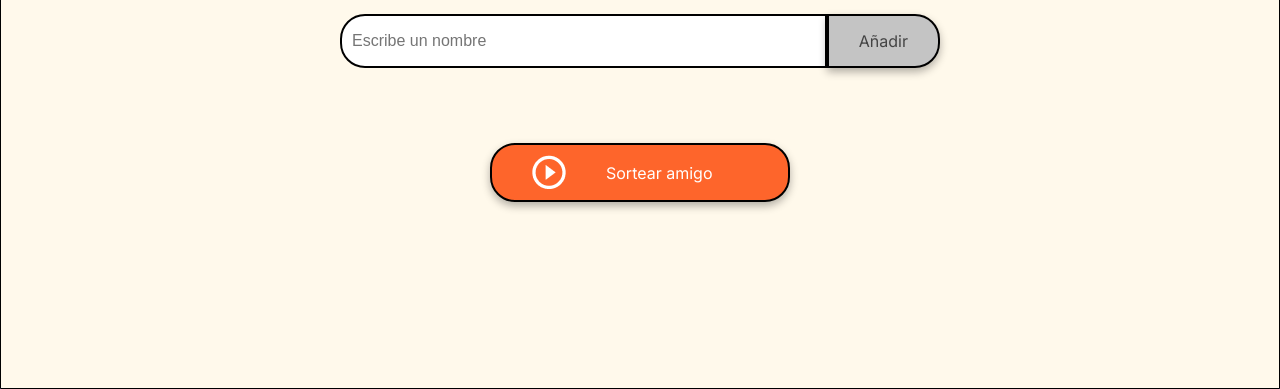
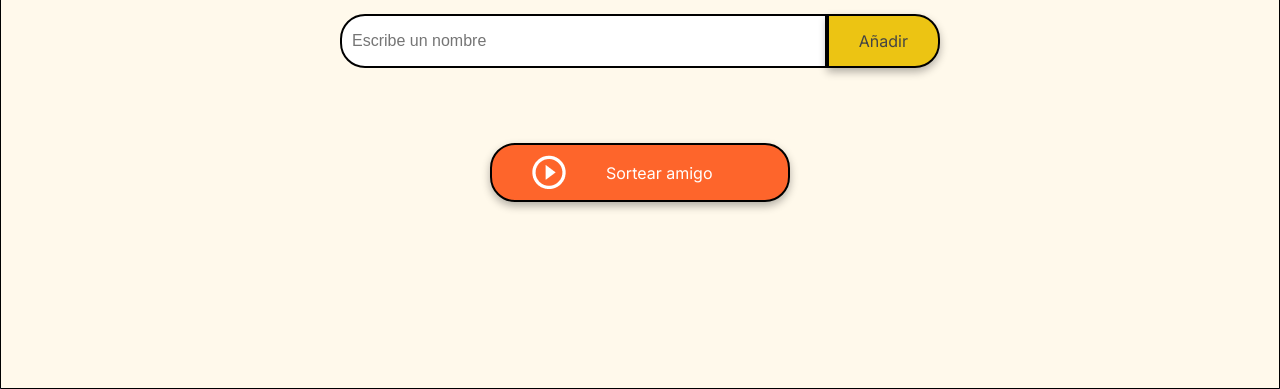
Before and after one commit to ravila64/Alura2025-challenge-amigo-secreto, a plain HTML site: page index.html in a window 1280 px wide. Shown: the part 411-800 px from the top of the page. Drawn offline with Linux system fonts and the light colour scheme.

Commit message:
cambio color boton añadir

```diff
--- a/style.css
+++ b/style.css
@@ -1,7 +1,7 @@
 :root {
     --color-primary: #4B69FD;
     --color-secondary: #FFF9EB;
-    --color-tertiary: #C4C4C4;
+    --color-tertiary: #ecc413;
     --color-button: #fe652b;
     --color-button-hover: #e55720;
     --color-text: #444444;
@@ -122,7 +122,7 @@ button {
 }
 
 .button-add:hover {
-    background-color: #a1a1a1;
+    background-color: #9de60b;
 }
 
 /* Listas */
```
